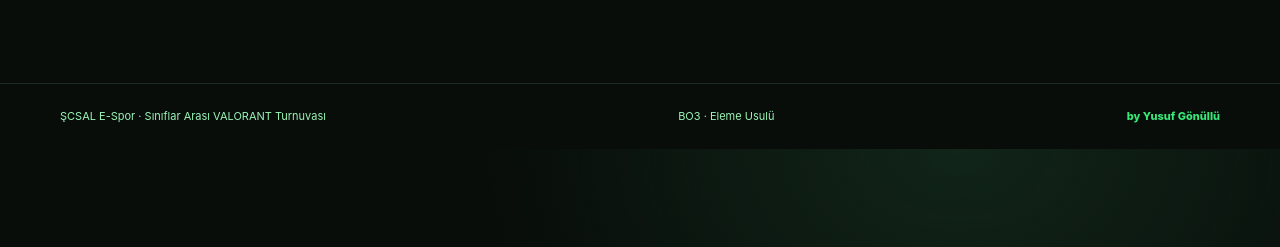
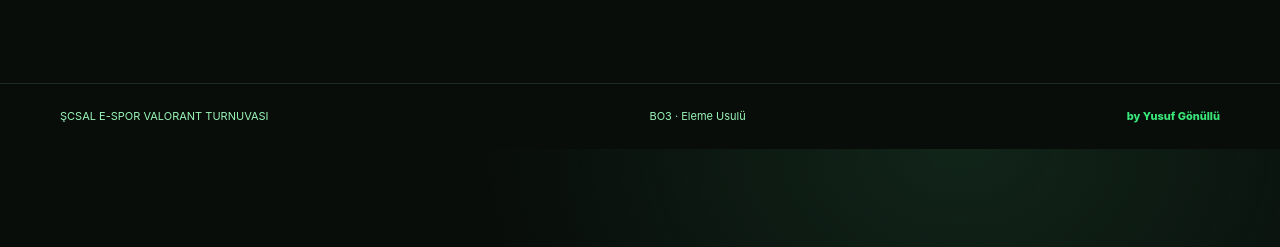
Before and after one commit to Likeaboss4/-CSAL-E-SPOR, a Flask app: page /yonetim in a window 1280 px wide. Shown: the part 553-800 px from the top of the page. Run offline with Flask 3, Linux system fonts and the light colour scheme; some libraries are stand-ins or nearby versions.

Commit message:
Update footer tournament branding

```diff
--- a/templates/base.html
+++ b/templates/base.html
@@ -13,5 +13,5 @@
 {% with messages = get_flashed_messages(with_categories=true) %}{% if messages %}{% for category, message in messages %}<div class="notice {{ category }}">{{ message }}</div>{% endfor %}{% endif %}{% endwith %}
 {% block content %}{% endblock %}
 </main>
-<footer><span>ŞCSAL E-Spor · Sınıflar Arası VALORANT Turnuvası</span><span>BO3 · Eleme Usulü</span><span>by Yusuf Gönüllü</span></footer>
+<footer><span>ŞCSAL E-SPOR VALORANT TURNUVASI</span><span>BO3 · Eleme Usulü</span><span>by Yusuf Gönüllü</span></footer>
 </body></html>
```
